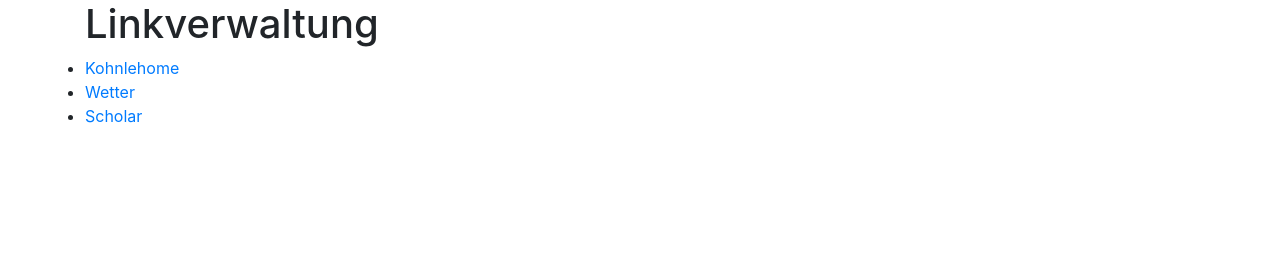
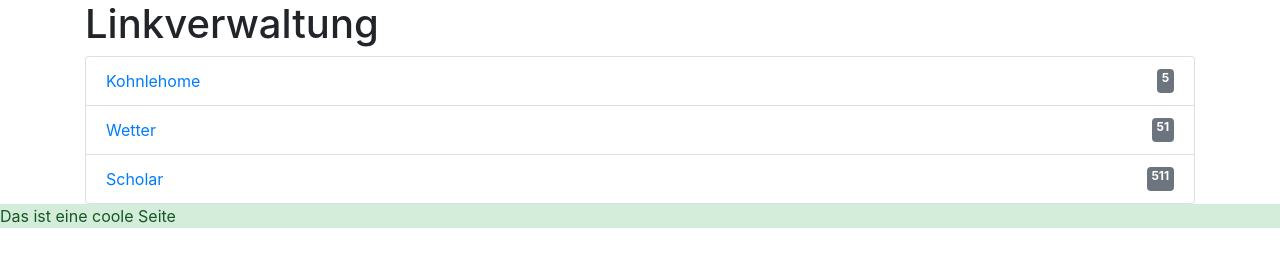
Before and after one commit to WoelfchenNika/LinkVerwaltung, a plain HTML site: page docs/index.html in a window 1280 px wide. Drawn offline with nearby package versions, Linux system fonts and the light colour scheme.

Commit message:
verhübscht

```diff
--- a/docs/index.html
+++ b/docs/index.html
@@ -18,21 +18,25 @@
         </header>
         <main>
             <ul class="list-group">
-                <li class="link in links" v-for="link in links"><a :href="link.url">{{link.linktext}}</a></li>
+                <li class="list-group-item d-flex justify-content-between" v-for="link in links"><a
+                        :href="link.url">{{link.linktext}}</a>
+                    <span class="badge badge-secondary">{{link.votes}}</span>
+                </li>
 
             </ul>
         </main>
 
     </div>
+    <footer class="alert-success">Das ist eine coole Seite</footer>
     <script src="https://cdn.jsdelivr.net/npm/vue/dist/vue.js"></script>
     <script>
         const app = new Vue({
             el: '#app',
             data: {
                 links: [
-                    { linktext: 'Kohnlehome', url: 'https://kohnlehome.de' },
-                    { linktext: 'Wetter', url: 'https://www.wetter.com/deutschland/muenchen/DE0006515.html' },
-                    { linktext: 'Scholar', url: 'https://scholar.google.com/' }
+                    { linktext: 'Kohnlehome', url: 'https://kohnlehome.de', votes: 5 },
+                    { linktext: 'Wetter', url: 'https://www.wetter.com/deutschland/muenchen/DE0006515.html', votes: 51 },
+                    { linktext: 'Scholar', url: 'https://scholar.google.com/', votes: 511 }
                 ]
             }
         });
```
